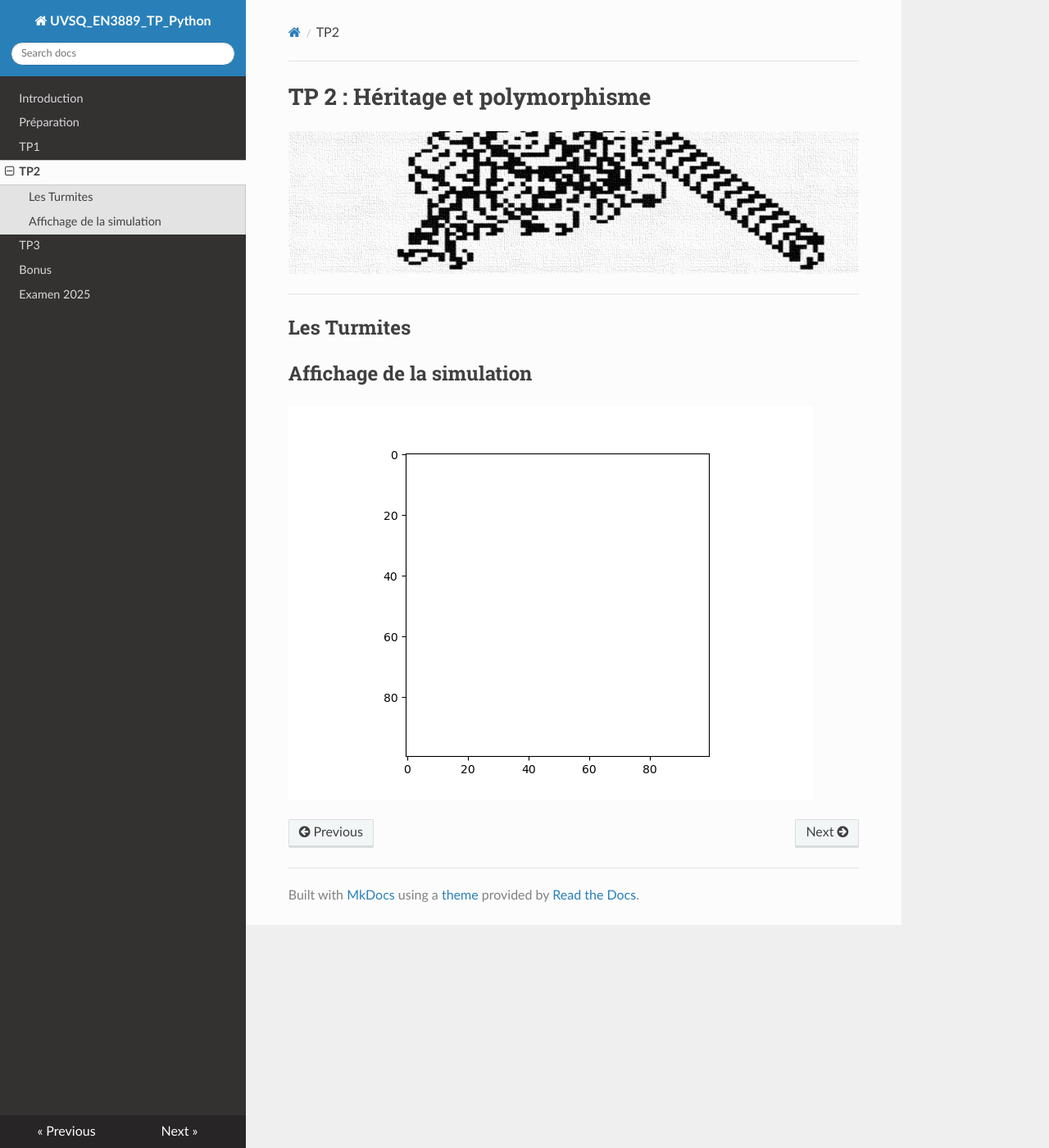
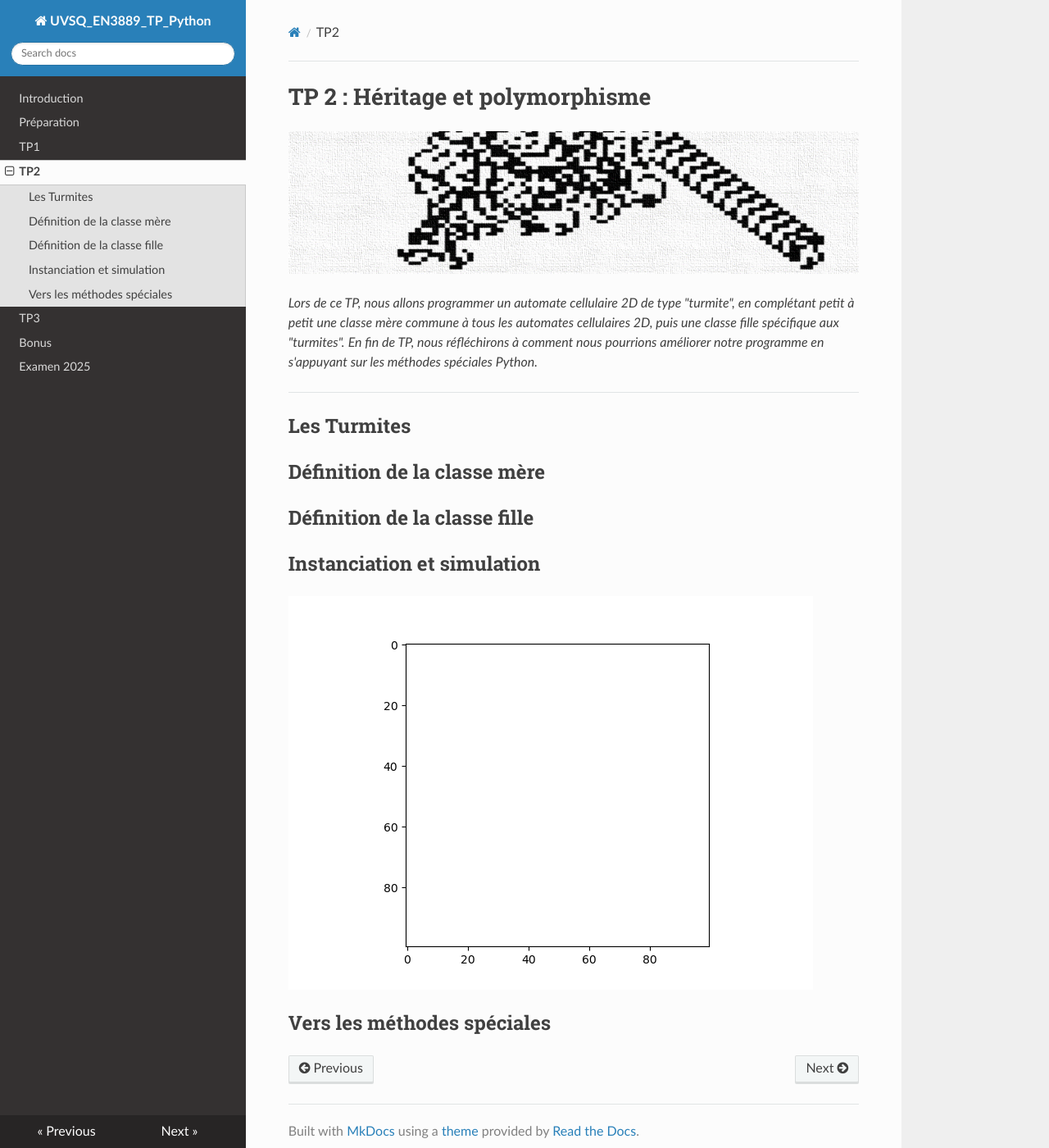
Before and after one commit to NicOudart/UVSQ_EN3889_TP_Python, an MkDocs documentation site: the page built from docs/TP2.md, in a window 1280 px wide and 1400 px high. Shown: the whole window at 82% size. Built offline with MkDocs 1.6.1, drawn with Linux system fonts in a browser that asks for light colours; nearby versions of some CDN libraries.

Commit message:
-Progress on TP2.

```diff
--- a/docs/TP2.md
+++ b/docs/TP2.md
@@ -1,11 +1,20 @@
 # TP 2 : Héritage et polymorphisme
 
 ![En-tête TP2](img/Header_TP2.png)
+
+_Lors de ce TP, nous allons programmer un automate cellulaire 2D de type "turmite", en complétant petit à petit une classe mère commune à tous les automates cellulaires 2D, puis une classe fille spécifique aux "turmites"._
+_En fin de TP, nous réfléchirons à comment nous pourrions améliorer notre programme en s'appuyant sur les méthodes spéciales Python._
 
 ---
 
 ## Les Turmites
 
-## Affichage de la simulation
+## Définition de la classe mère
+
+## Définition de la classe fille
+
+## Instanciation et simulation
 
 ![Simulation TP2](img/TP2_example.gif)
+
+## Vers les méthodes spéciales
```
